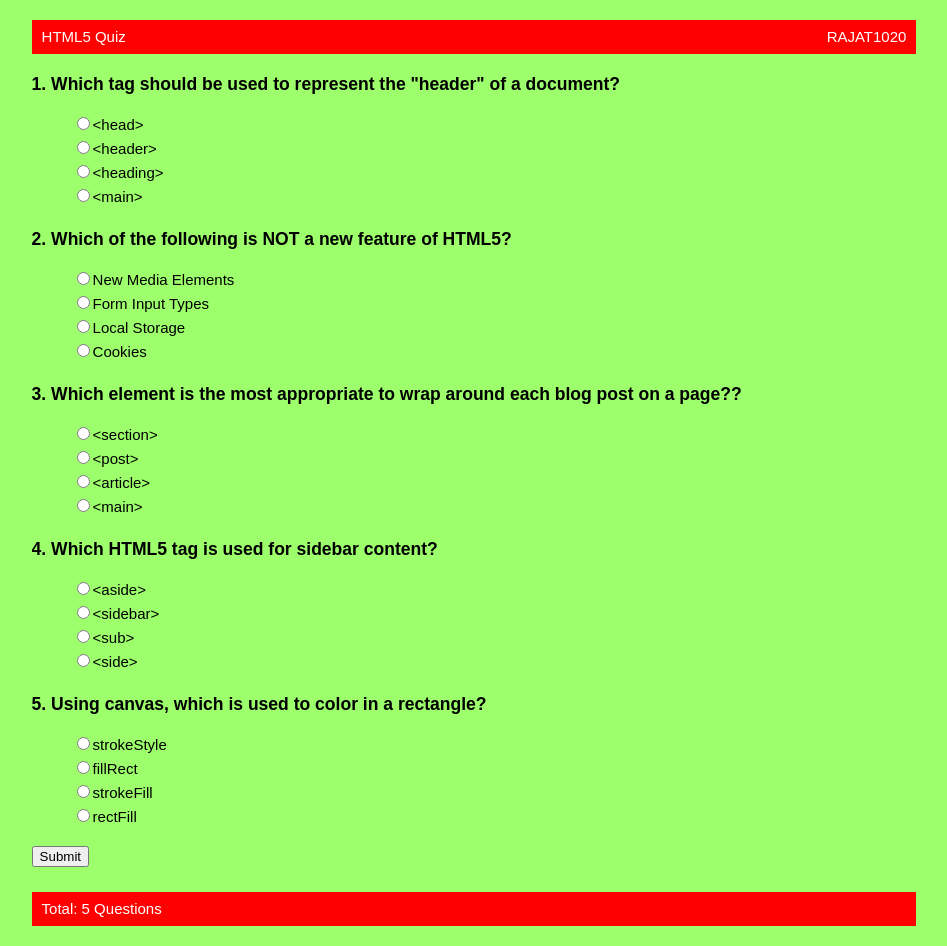
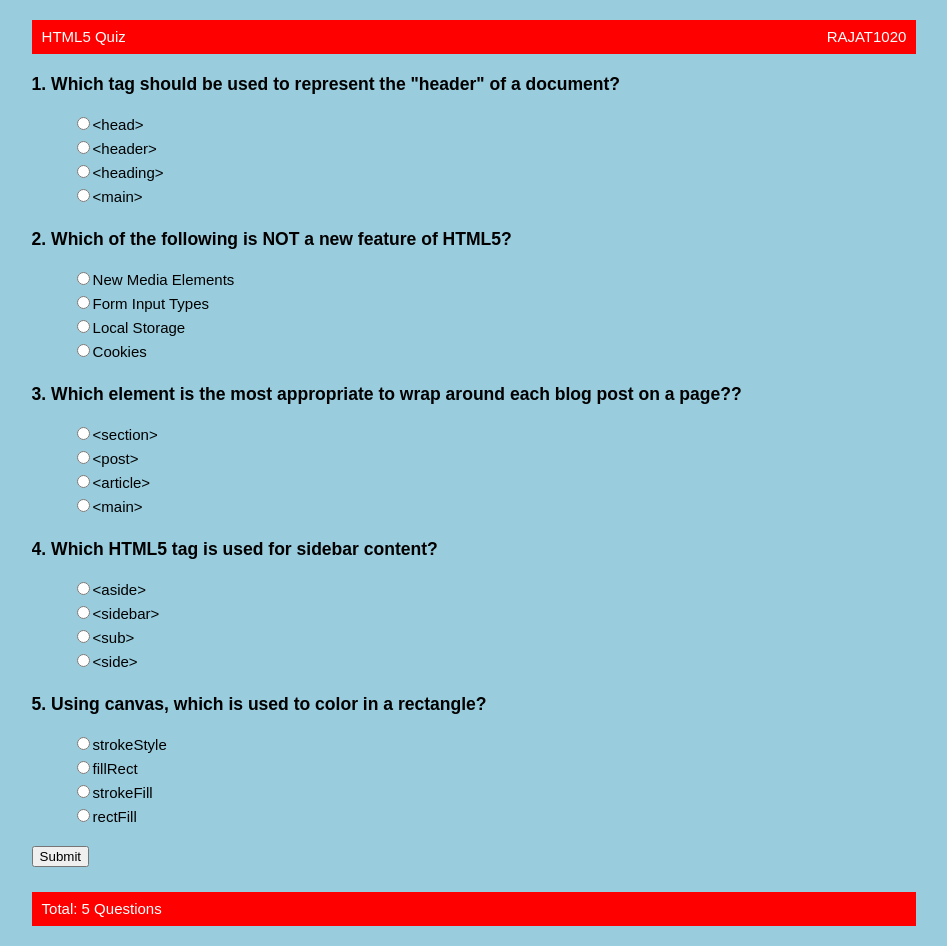
Before and after one commit to rjt1020/Html5-Quiz, a plain HTML site: page index.html in a window 1280 px wide. Shown: the whole page, without its empty margins (166-1113 px from the left). Drawn offline with nearby package versions, Linux system fonts and the light colour scheme.

Commit message:
Changed background color

```diff
--- a/css/style.css
+++ b/css/style.css
@@ -2,7 +2,7 @@ body{
 	font-family:arial;
 	font-size:15px;
 	line-height:1.6em;
-	background:#9cff6b;
+	background:#9cd;
 }
 
 li{
```
